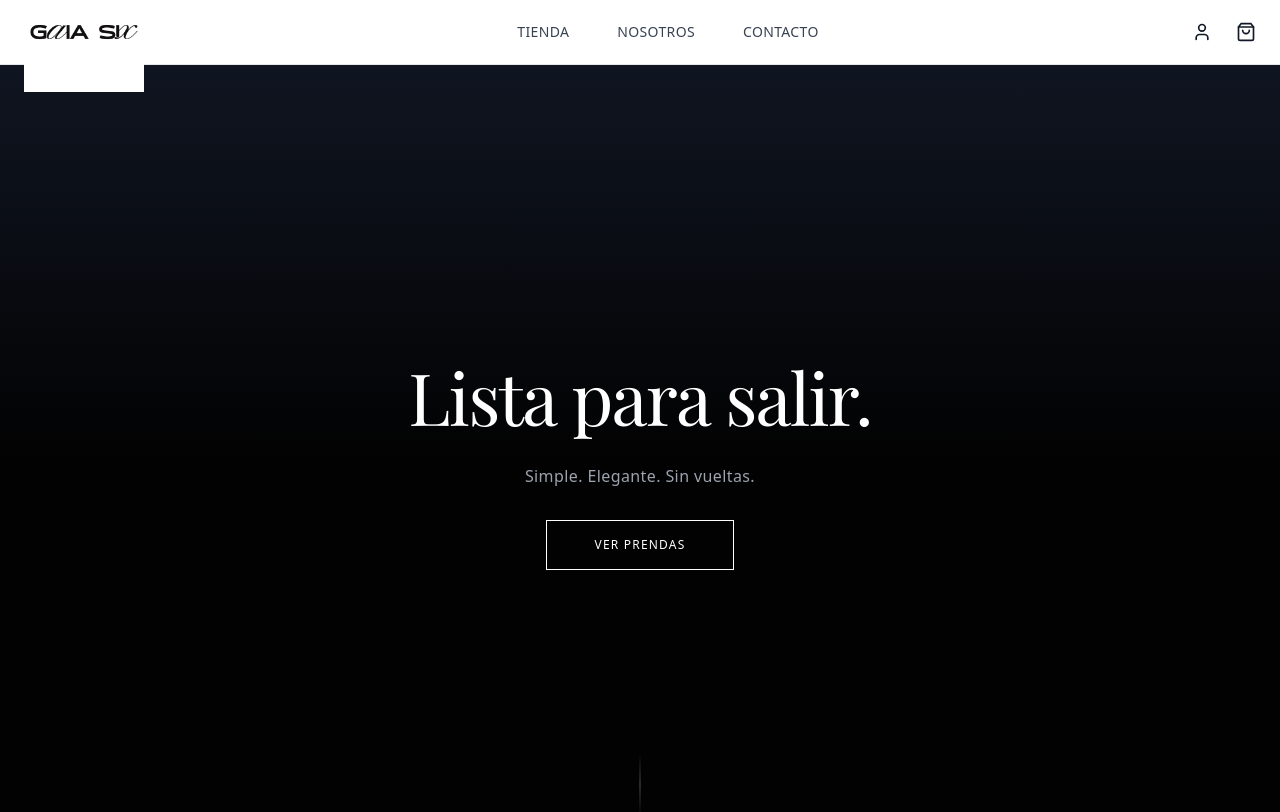
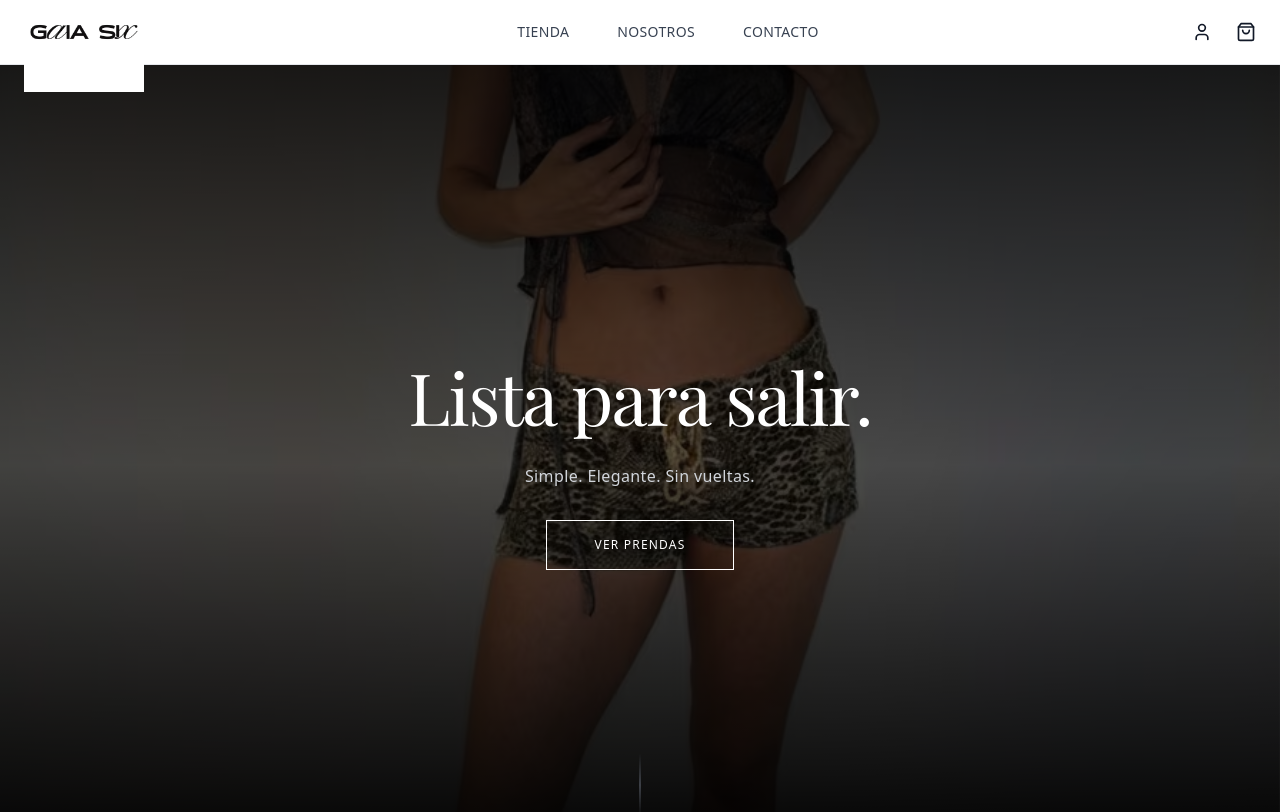
Before and after one commit to nadiaescobbb/gaiasix-, a Next.js app: page / in a window 1280 px wide. Shown: the top 812 px of the page. Built offline with nearby package versions, Linux system fonts and the light colour scheme; a web font is replaced by a local one.

Commit message:
fix: homepage

```diff
--- a/app/components/layout/CartSidebar.jsx
+++ b/app/components/layout/CartSidebar.jsx
@@ -2,7 +2,7 @@
 
 import { X, Trash2, Plus, Minus, ShoppingBag } from 'lucide-react';
 import Image from 'next/image';
-import { formatPrice } from '../../utils/formatters';
+import { formatPrice } from '../../../utils/formatters';
 import { useEffect, useState } from 'react';
 import { LoadingButton } from '../ui/LoadingStates';
 
--- a/app/components/pages/HomePage.jsx
+++ b/app/components/pages/HomePage.jsx
@@ -1,34 +1,77 @@
 "use client";
 
-import { useState } from 'react';
-import Image from 'next/image';
-import { formatPrice } from '../../utils/formatters';
-import { products } from '../../data/products';
+import Image from "next/image";
+import useEmblaCarousel from "embla-carousel-react";
+import { useEffect, useState } from "react";
+import { formatPrice } from "@/utils/formatters";
+import { products } from "@/app/data/products";
+
+
 
 export default function HomePage({ onNavigate }) {
-  const featuredProducts = products.filter(p => p.featured && p.active).slice(0, 3);
+  const featuredProducts = products
+    .filter((p) => p.featured && p.active)
+    .slice(0, 3);
+
+  const heroImages = [
+    "/images/banner1.avif",
+    "/images/banner1.avif",
+    "/images/banner1.avif",
+  ];
+
+  const [emblaRef, emblaApi] = useEmblaCarousel({
+    loop: true,
+    align: "start",
+    duration: 20,
+  });
+
+  useEffect(() => {
+    if (!emblaApi) return;
+    const interval = setInterval(() => emblaApi.scrollNext(), 5000);
+    return () => clearInterval(interval);
+  }, [emblaApi]);
 
   return (
     <div className="min-h-screen">
-      {/* Hero minimalista nocturno */}
-      <div className="relative min-h-screen bg-[#0a0a0a] flex items-center justify-center">
-        {/* Gradiente sutil */}
-        <div className="absolute inset-0 bg-gradient-to-b from-gray-900 via-black to-black opacity-80"></div>
 
-        <div className="relative z-10 text-center px-6">
-          <div className="max-w-3xl mx-auto space-y-8">
-            {/* Mensaje simple y potente */}
+      {/* ============================
+          HERO
+      ============================ */}
+      <div className="relative min-h-screen bg-black overflow-hidden">
+
+        <div className="embla" ref={emblaRef}>
+          <div className="embla__container">
+
+            {heroImages.map((img, i) => (
+              <div key={i} className="embla__slide min-h-screen relative">
+                <Image
+                  src={img}
+                  alt={`Hero ${i}`}
+                  fill
+                  className="object-cover opacity-70"
+                  priority={i === 0}
+                />
+
+                <div className="absolute inset-0 bg-gradient-to-b from-black/80 via-black/40 to-black"></div>
+              </div>
+            ))}
+
+          </div>
+        </div>
+
+        {/* HERO CONTENT */}
+        <div className="absolute inset-0 flex items-center justify-center z-10 px-6">
+          <div className="max-w-3xl mx-auto text-center space-y-8">
             <h1 className="text-5xl md:text-7xl font-light text-white tracking-tight leading-tight">
               Lista para salir.
             </h1>
 
-            <p className="text-gray-400 text-sm md:text-base tracking-wide">
+            <p className="text-gray-300 text-sm md:text-base tracking-wide">
               Simple. Elegante. Sin vueltas.
             </p>
 
-            {/* CTA minimalista */}
             <button
-              onClick={() => onNavigate('shop')}
+              onClick={() => onNavigate("shop")}
               className="border border-white text-white px-12 py-4 text-xs uppercase tracking-widest hover:bg-white hover:text-black transition-all duration-500 mt-12"
             >
               Ver prendas
@@ -36,16 +79,16 @@ export default function HomePage({ onNavigate }) {
           </div>
         </div>
 
-        {/* Scroll indicator sutil */}
-        <div className="absolute bottom-12 left-1/2 transform -translate-x-1/2">
-          <div className="w-px h-16 bg-gradient-to-b from-transparent via-gray-600 to-transparent"></div>
+        <div className="absolute bottom-12 left-1/2 transform -translate-x-1/2 z-10">
+          <div className="w-px h-16 bg-gradient-to-b from-transparent via-gray-500 to-transparent"></div>
         </div>
       </div>
 
-      {/* Featured minimalista */}
+      {/* ============================
+          FEATURED
+      ============================ */}
       <section className="py-24 px-6 bg-white">
         <div className="max-w-7xl mx-auto">
-          {/* Header sutil */}
           <div className="text-center mb-16">
             <p className="text-xs uppercase tracking-widest text-gray-400 mb-3">
               Nuevas
@@ -55,7 +98,6 @@ export default function HomePage({ onNavigate }) {
             </h2>
           </div>
 
-          {/* Grid limpio */}
           <div className="grid grid-cols-1 md:grid-cols-3 gap-12">
             {featuredProducts.map((product, index) => (
               <FeaturedProduct
@@ -67,10 +109,9 @@ export default function HomePage({ onNavigate }) {
             ))}
           </div>
 
-          {/* CTA sutil */}
           <div className="text-center mt-16">
             <button
-              onClick={() => onNavigate('shop')}
+              onClick={() => onNavigate("shop")}
               className="border border-gray-300 text-gray-600 px-8 py-3 text-xs uppercase tracking-widest hover:border-black hover:text-black transition-all duration-300"
             >
               Explorar todo
@@ -79,7 +120,9 @@ export default function HomePage({ onNavigate }) {
         </div>
       </section>
 
-      {/* Valores minimalistas */}
+      {/* ============================
+          VALORES
+      ============================ */}
       <section className="py-20 px-6 bg-[#fafafa]">
         <div className="max-w-5xl mx-auto">
           <div className="grid grid-cols-1 md:grid-cols-3 gap-16 text-center">
@@ -106,54 +149,46 @@ export default function HomePage({ onNavigate }) {
           </div>
         </div>
       </section>
+
     </div>
   );
 }
 
-// ==========================================
-// FEATURED PRODUCT - OPTIMIZADO
-// ==========================================
+/* ==========================================
+   FEATURED PRODUCT COMPONENT
+========================================== */
 
 function FeaturedProduct({ product, priority, onNavigate }) {
   const [imageLoaded, setImageLoaded] = useState(false);
 
   return (
-    <div
-      className="group cursor-pointer"
-      onClick={() => onNavigate('shop')}
-    >
+    <div className="group cursor-pointer" onClick={() => onNavigate("shop")}>
       <div className="relative overflow-hidden bg-gray-50 aspect-[3/4] mb-4">
-        {/* Next.js Image optimizada */}
         <Image
           src={product.image}
           alt={product.name}
           fill
           sizes="(max-width: 768px) 100vw, 33vw"
           className={`object-cover group-hover:scale-102 transition-transform duration-700 ${
-            imageLoaded ? 'opacity-100' : 'opacity-0'
+            imageLoaded ? "opacity-100" : "opacity-0"
           }`}
           onLoad={() => setImageLoaded(true)}
           quality={85}
           priority={priority}
         />
 
-        {/* Skeleton mientras carga */}
         {!imageLoaded && (
           <div className="absolute inset-0 bg-gray-100 animate-pulse" />
         )}
 
-        {/* Overlay minimalista */}
         <div className="absolute inset-0 bg-black opacity-0 group-hover:opacity-5 transition-opacity duration-500"></div>
       </div>
 
-      {/* Info limpia */}
       <div className="text-center space-y-1">
         <h3 className="text-xs uppercase tracking-widest text-gray-600">
           {product.name}
         </h3>
-        <p className="text-sm font-light text-gray-900">
-          {formatPrice(product.price)}
-        </p>
+        <p className="text-sm font-light text-gray-900">{formatPrice(product.price)}</p>
       </div>
     </div>
   );
--- a/app/components/pages/ProfilePage.jsx
+++ b/app/components/pages/ProfilePage.jsx
@@ -1,6 +1,6 @@
 "use client";
 
-import { formatPrice, formatDate } from '../../utils/formatters';
+import { formatPrice, formatDate } from '../../../utils/formatters';
 
 export default function ProfilePage({ user, onLogout }) {
   const orders = user?.orders || [];
--- a/app/components/pages/ShopPage.jsx
+++ b/app/components/pages/ShopPage.jsx
@@ -2,7 +2,7 @@
 
 import { useState, useEffect } from 'react';
 import Image from 'next/image';
-import { formatPrice } from '../../utils/formatters';
+import { formatPrice } from '../../../utils/formatters';
 import { products, categories } from '../../data/products';
 import { ProductCardSkeleton, Skeleton } from '../ui/LoadingStates';
 
--- a/app/globals.css
+++ b/app/globals.css
@@ -20,3 +20,18 @@
     font-family: 'Playfair Display', serif;
   }
 }
+
+
+.embla {
+  overflow: hidden;
+}
+
+.embla__container {
+  display: flex;
+}
+
+.embla__slide {
+  position: relative;
+  min-width: 100%;
+  height: 100vh;
+}
```
Also changed, not shown: package.json (+7 -6 lines), public/images/banner1.avif (added), utils/formatters.js (renamed from app/utils/formatters.js), 1 other file (tests, documents, lock files or other folders).
